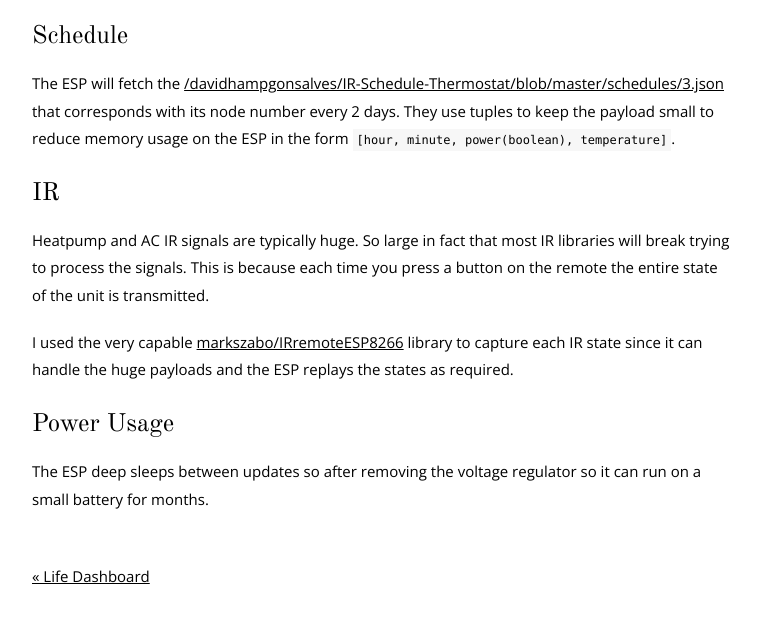
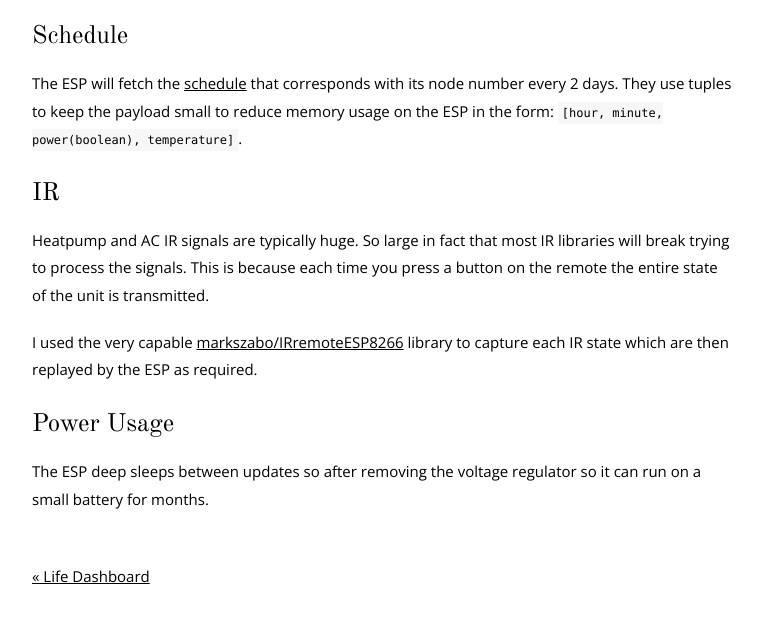
Before and after one commit to davidhampgonsalves/davidhampgonsavles.github.io, a plain HTML site: page esp-based-scheduling-thermostat/index.html in a window 1280 px wide. Shown: the part 887-1509 px from the top of the page, without its empty margins (258-1020 px from the left). Drawn offline with nearby package versions, Linux system fonts and the light colour scheme.

Commit message:
rebuilding site Tue  9 Jul 2019 18:00:01 EDT

```diff
--- a/esp-based-scheduling-thermostat/index.html
+++ b/esp-based-scheduling-thermostat/index.html
@@ -429,13 +429,13 @@
 
 <h2 id="schedule">Schedule</h2>
 
-<p>The ESP will fetch the <a href="schedule">/davidhampgonsalves/IR-Schedule-Thermostat/blob/master/schedules/3.json</a> that corresponds with its node number every 2 days. They use tuples to keep the payload small to reduce memory usage on the ESP in the form <code>[hour, minute, power(boolean), temperature]</code>.</p>
+<p>The ESP will fetch the <a href="https://github.com/davidhampgonsalves/davidhampgonsalves/IR-Schedule-Thermostat/blob/master/schedules/3.json">schedule</a> that corresponds with its node number every 2 days. They use tuples to keep the payload small to reduce memory usage on the ESP in the form: <code>[hour, minute, power(boolean), temperature]</code>.</p>
 
 <h2 id="ir">IR</h2>
 
 <p>Heatpump and AC IR signals are typically huge. So large in fact that most IR libraries will break trying to process the signals. This is because each time you press a button on the remote the entire state of the unit is transmitted.</p>
 
-<p>I used the very capable <a href="https://github.com/markszabo/IRremoteESP8266">markszabo/IRremoteESP8266</a> library to capture each IR state since it can handle the huge payloads and the ESP replays the states as required.</p>
+<p>I used the very capable <a href="https://github.com/markszabo/IRremoteESP8266">markszabo/IRremoteESP8266</a> library to capture each IR state which are then replayed by the ESP as required.</p>
 
 <h2 id="power-usage">Power Usage</h2>
 
```
Also changed, not shown: projects/index.html (+1 -1 lines).
